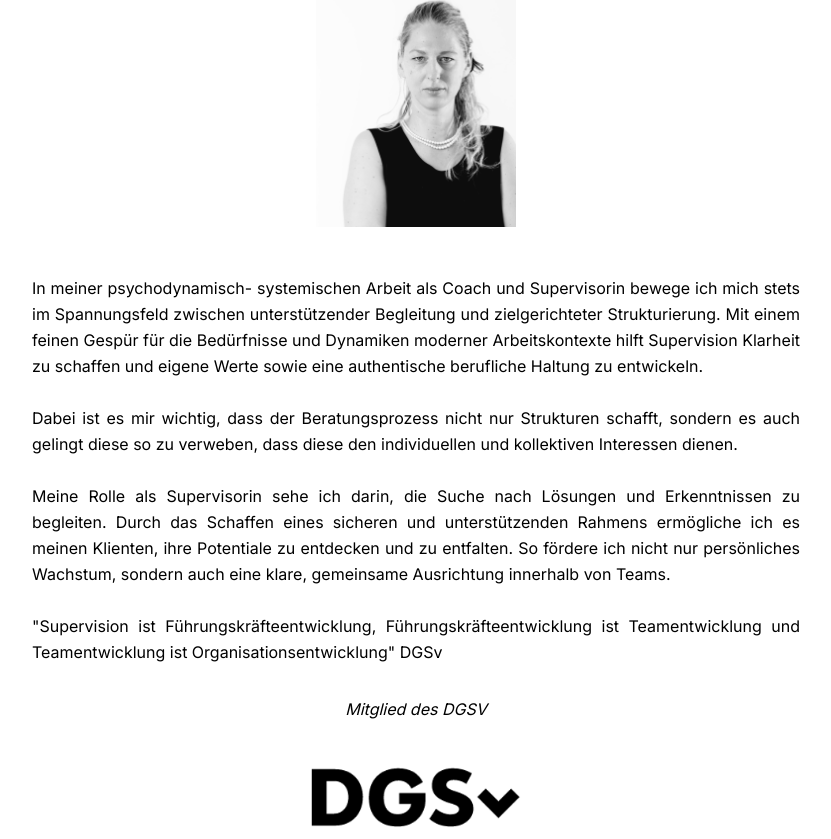
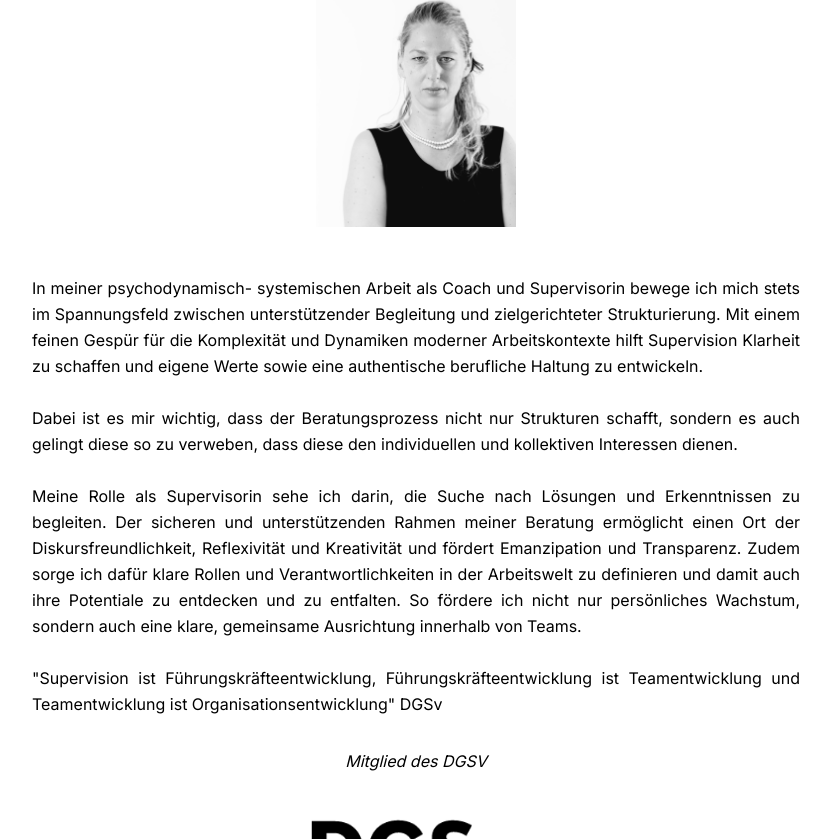
Before and after one commit to edlixstudios/beratung-isabella, a Next.js app: page / in a window 1280 px wide. Shown: the part 432-1271 px from the top of the page, without its empty margins (224-1055 px from the left). Built offline with nearby package versions, Linux system fonts and the light colour scheme.

Commit message:
Texterweiterung.tsx

```diff
--- a/src/app/page.tsx
+++ b/src/app/page.tsx
@@ -11,15 +11,24 @@ export default function Home() {
         </div>
       <ContentWrapper>
         <p>
-          In meiner psychodynamisch- systemischen Arbeit als Coach und Supervisorin bewege ich mich stets im Spannungsfeld zwischen unterstützender Begleitung und zielgerichteter Strukturierung. Mit einem feinen Gespür für die Bedürfnisse und Dynamiken moderner Arbeitskontexte hilft Supervision Klarheit zu schaffen und eigene Werte sowie eine authentische berufliche Haltung zu entwickeln.
+          In meiner psychodynamisch- systemischen Arbeit als Coach und Supervisorin bewege ich mich stets
+          im Spannungsfeld zwischen unterstützender Begleitung und zielgerichteter Strukturierung. Mit einem
+          feinen Gespür für die Komplexität und Dynamiken moderner Arbeitskontexte hilft Supervision Klarheit
+          zu schaffen und eigene Werte sowie eine authentische berufliche Haltung zu entwickeln.
         </p>
         <br />
         <p>
-          Dabei ist es mir wichtig, dass der Beratungsprozess nicht nur Strukturen schafft, sondern es auch gelingt diese so zu verweben, dass diese den individuellen und kollektiven Interessen dienen.
+          Dabei ist es mir wichtig, dass der Beratungsprozess nicht nur Strukturen schafft, sondern es auch
+          gelingt diese so zu verweben, dass diese den individuellen und kollektiven Interessen dienen.
         </p>
         <br />
         <p>
-          Meine Rolle als Supervisorin sehe ich darin, die Suche nach Lösungen und Erkenntnissen zu begleiten. Durch das Schaffen eines sicheren und unterstützenden Rahmens ermögliche ich es meinen Klienten, ihre Potentiale zu entdecken und zu entfalten. So fördere ich nicht nur persönliches Wachstum, sondern auch eine klare, gemeinsame Ausrichtung innerhalb von Teams.
+          Meine Rolle als Supervisorin sehe ich darin, die Suche nach Lösungen und Erkenntnissen zu begleiten.
+          Der sicheren und unterstützenden Rahmen meiner Beratung ermöglicht einen Ort der Diskursfreundlichkeit,
+          Reflexivität und Kreativität und fördert Emanzipation und Transparenz. Zudem sorge ich dafür
+          klare Rollen und Verantwortlichkeiten in der Arbeitswelt zu definieren und damit auch ihre
+          Potentiale zu entdecken und zu entfalten. So fördere ich nicht nur persönliches Wachstum, sondern auch
+          eine klare, gemeinsame Ausrichtung innerhalb von Teams.
         </p>
         <br />
         <p>
```
